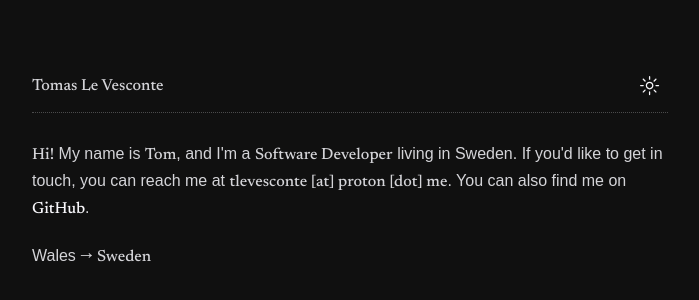
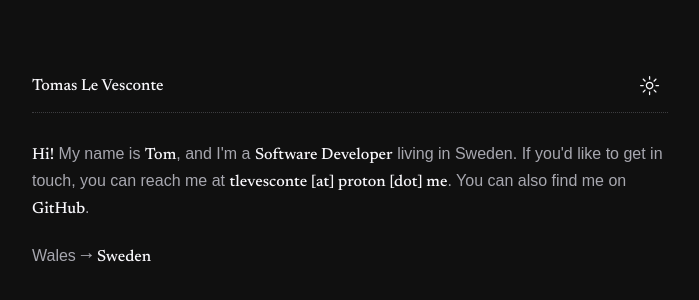
Before and after one commit to levesconte/www, a Next.js app: page / in a window 1280 px wide. Shown: the part 188-488 px from the top of the page, without its empty margins (290-989 px from the left). Built offline with nearby package versions, Linux system fonts and the light colour scheme; a web font is replaced by a local one.

Commit message:
Improve dark mode colours

```diff
--- a/src/app/globals.css
+++ b/src/app/globals.css
@@ -6,18 +6,22 @@
 @layer base {
   :root {
     --background: 52, 36%, 92%;
-    /* Bold text */
-    --primary-foreground: 10, 91%, 65%;
     /* Regular text */
-    --secondary-foreground: 0, 0%, 18%;
+    --primary-foreground: 0, 0%, 18%;
+    /* Highlighted text */
+    --special-foreground: 0, 0%, 18%;
+    /* Hyperlinks */
+    --hyper-foreground: 10, 91%, 65%;
   }
 
   .dark {
     --background: 0 0% 6.27%;
-    /* Bold text */
-    --primary-foreground: 252 37% 98%;
     /* Regular text */
-    --secondary-foreground: 240, 4.88%, 83.92%;
+    --primary-foreground: 240, 4.88%, 67%;
+    /* Highlighted text */
+    --special-foreground: 252 37% 98%;
+    /* Hyperlinks */
+    --hyper-foreground: 252 37% 98%;
   }
 
   body {
--- a/src/app/page.tsx
+++ b/src/app/page.tsx
@@ -8,14 +8,14 @@ export default function Home() {
       {/* Header */}
       <header className="animate-slide-down-and-fade-1 flex flex-col">
         <div className="flex flex-row items-center justify-between">
-          <h1 className="pr-4 font-reader font-medium text-secondary-foreground">
+          <h1 className="pr-4 font-reader font-medium text-special-foreground">
             Tomas Le Vesconte
           </h1>
           <ModeToggle />
         </div>
 
         {/* Break */}
-        <hr className="mb-[28px] mt-[8px] border-dotted border-secondary-foreground opacity-30" />
+        <hr className="mb-[28px] mt-[8px] border-dotted border-primary-foreground opacity-30" />
       </header>
 
       {/* About */}
@@ -24,15 +24,14 @@ export default function Home() {
         <h2 className="sr-only">About</h2>
 
         {/* Description */}
-        <div className="max-w-full text-secondary-foreground">
+        <div className="max-w-full text-primary-foreground">
           <p className="mb-[22px] leading-relaxed">
             <SpecialText text="Hi!" /> My name is <SpecialText text="Tom" />,
             and I&#39;m a <SpecialText text="Software Developer" /> living in
             Sweden. If you&#39;d like to get in touch, you can reach me at{" "}
             <SpecialText text="tlevesconte [at] proton [dot] me" />. You can
             also find me on{" "}
-            <Hyperlink text="GitHub" href="https://github.com/levesconte" />.{" "}
-            {/* and <Hyperlink text="𝕏" href="https://x.com/levescontet" />. */}
+            <Hyperlink text="GitHub" href="https://github.com/levesconte" />.
           </p>
 
           {/* Location */}
--- a/src/components/hyperlink.tsx
+++ b/src/components/hyperlink.tsx
@@ -7,7 +7,7 @@ export default function Hyperlink({
 }) {
   return (
     <a
-      className="font-reader text-[16px] font-medium text-primary-foreground"
+      className="font-reader text-[16px] font-medium text-hyper-foreground"
       href={href}
       target="_blank"
       rel="noopener noreferrer"
--- a/src/components/special-text.tsx
+++ b/src/components/special-text.tsx
@@ -1,6 +1,6 @@
 export default function SpecialText({ text }: { text: string }) {
   return (
-    <span className="font-reader font-medium text-secondary-foreground">
+    <span className="font-reader font-medium text-special-foreground">
       {text}
     </span>
   );
--- a/src/components/theme-toggle.tsx
+++ b/src/components/theme-toggle.tsx
@@ -11,8 +11,8 @@ export default function ModeToggle() {
       className="ml-2 inline-flex h-9 w-9 items-center justify-center"
       onClick={() => (theme === "dark" ? setTheme("light") : setTheme("dark"))}
     >
-      <MoonIcon className="h-[1.2rem] w-[1.2rem] rotate-0 scale-100 text-secondary-foreground transition-transform dark:-rotate-90 dark:scale-0" />
-      <SunIcon className="absolute h-[1.2rem] w-[1.2rem] rotate-90 scale-0 text-primary-foreground transition-transform dark:rotate-0 dark:scale-100" />
+      <MoonIcon className="h-[1.2rem] w-[1.2rem] rotate-0 scale-100 text-special-foreground transition-transform dark:-rotate-90 dark:scale-0" />
+      <SunIcon className="absolute h-[1.2rem] w-[1.2rem] rotate-90 scale-0 text-special-foreground transition-transform dark:rotate-0 dark:scale-100" />
       <span className="sr-only">Toggle light/dark mode</span>
     </button>
   );
--- a/tailwind.config.ts
+++ b/tailwind.config.ts
@@ -20,8 +20,11 @@ const config = {
         primary: {
           foreground: "hsl(var(--primary-foreground))",
         },
-        secondary: {
-          foreground: "hsl(var(--secondary-foreground))",
+        special: {
+          foreground: "hsl(var(--special-foreground))",
+        },
+        hyper: {
+          foreground: "hsl(var(--hyper-foreground))",
         },
       },
     },
```
